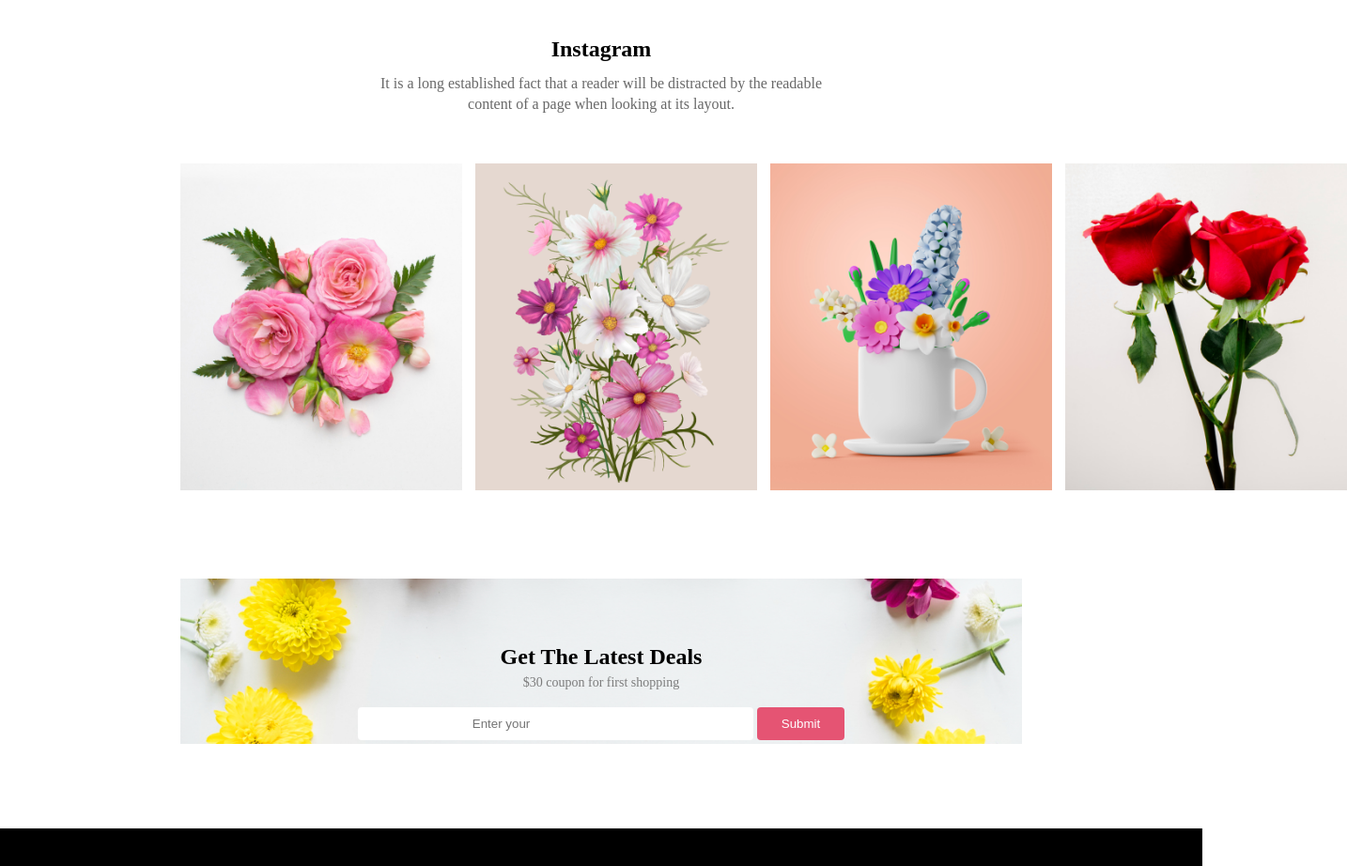
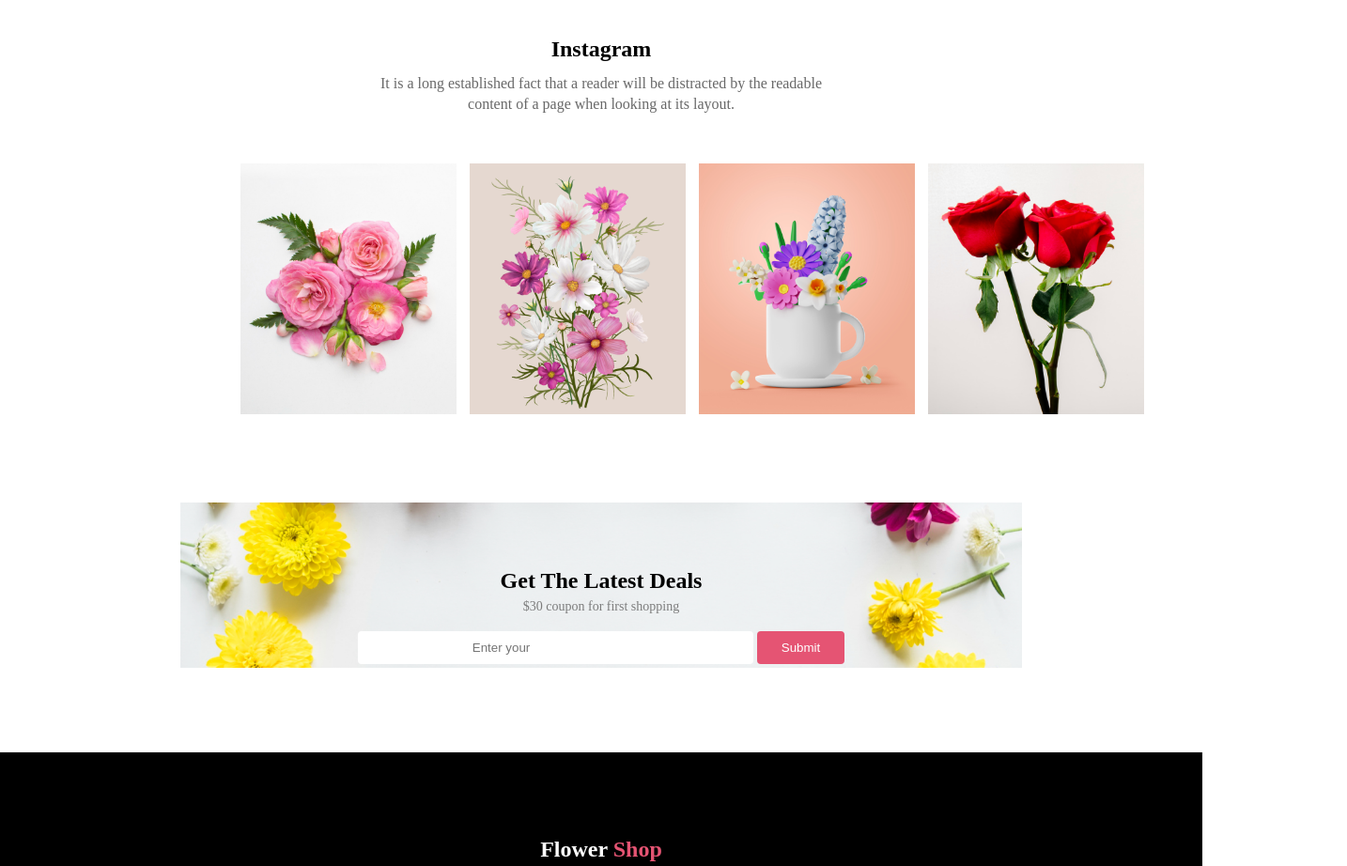
Before and after one commit to SafayetAhme/new-assignment, a plain HTML site: page index.html in a window 1280 px wide. Shown: the part 2600-3522 px from the top of the page at 94% size, 1434 px wide, since content can reach past the window. Drawn offline with Linux system fonts and the light colour scheme.

Commit message:
everything

```diff
--- a/style.css
+++ b/style.css
@@ -162,7 +162,7 @@
 
 /*----------Offer section----------*/
 .Offer-section {
-    width: 91%;
+    width: 90%;
     height: 35%;
     background-color: rgba(216, 169, 169, 0.212);
     padding: 60px;
@@ -216,13 +216,13 @@
     line-height: 22px;
 }
 .img-1 img {
-    width: 300px;
+    width: 230px;
     padding-top: 52px;
 }
 .img-4 {
     display: flex;
     justify-content: space-around;
-    width: 70%;
+    width: 60%;
     margin: auto;
     gap: 14px;
     padding-bottom: 90px;
```
Also changed, not shown: index.html (+0 -3 lines).
